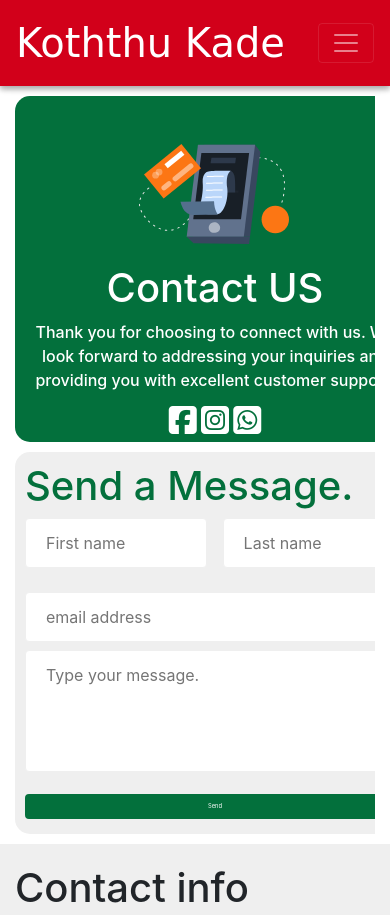
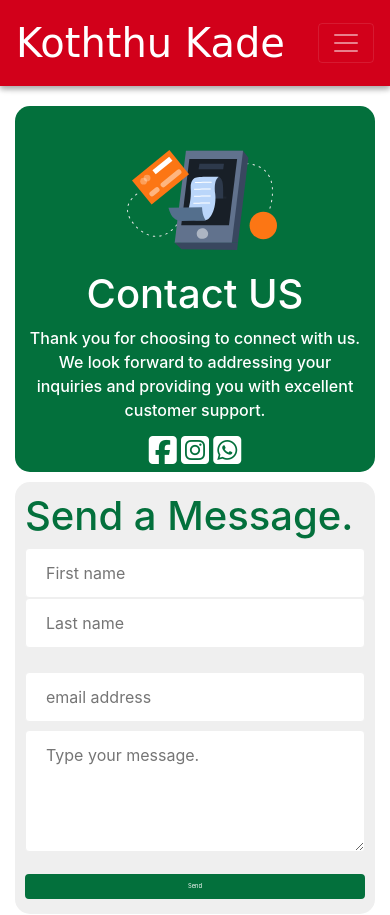
Before and after one commit to nipun-dezoysa/Koththu-kade-frontend-design, a plain HTML site: page contactus.html in a window 390 px wide. Shown: the top 915 px of the page. Drawn offline with nearby package versions, Linux system fonts and the light colour scheme.

Commit message:
Final update

```diff
--- a/css/cotactus.css
+++ b/css/cotactus.css
@@ -1,12 +1,12 @@
 .send{
     display: flex;
     width: 100%;
-    margin: 10px auto;
-    overflow: hidden;
+    margin-top: 10px;
+    margin-bottom: 10px;
     justify-content: space-evenly;
 }
 .send-cbox{
-    width: 400px;
+    max-width: 400px;
     background-color: #03703c;
     border-radius: 15px;
     color: white;
@@ -30,7 +30,7 @@
     width: 100%;
 }
 .send-box{
-    width: 400px;
+    max-width: 400px;
     padding: 10px;
     background-color: #EFEFEF;
     border-radius: 15px;
@@ -92,8 +92,21 @@ i:hover{
 @media (max-width:700px) {
     .send{
         flex-direction: column;
+        justify-content: space-between;
     }
     .send-cbox{
-        margin-bottom: 10px;
+        width: 100%;
+        margin: 10px auto;
     }
+    .send-box{
+        width: 100%;
+        margin: 0 auto;
+    }
+    .name{
+        flex-direction: column;
+    }
+    .send-box input[type=text], select {
+        width: 100%;
+
+      }
 }
--- a/css/style.css
+++ b/css/style.css
@@ -69,6 +69,10 @@
 .special-box{
     width: 50%;
 }
+.special-img{
+    overflow: hidden;
+    width: 50%;
+}
 .special-box h1{
     font-size: 2rem;
 }
@@ -78,7 +82,7 @@
 .special-box p,.special-box h1{
     margin-left: 5px;
 }
-.special-box img{
+.special-img img{
     width: 100%;
     border-radius: 15px;
 }
@@ -321,7 +325,7 @@ footer{
     margin-bottom: 0px;
 }
 
-@media (max-width:700px) {
+@media (max-width:990px) {
     .slogan{
         flex-direction: column;
     }
@@ -334,6 +338,10 @@ footer{
     }
     .showcase,.cart,.sub-box{
         width: 100%;
+    }
+    .sub-box{
+        margin-bottom: 20px;
+        border-bottom: 3px solid #EFEFEF;
     }
     .sub-box h1{
         text-align: center;
```
Also changed, not shown: index.html (+2 -2 lines).
